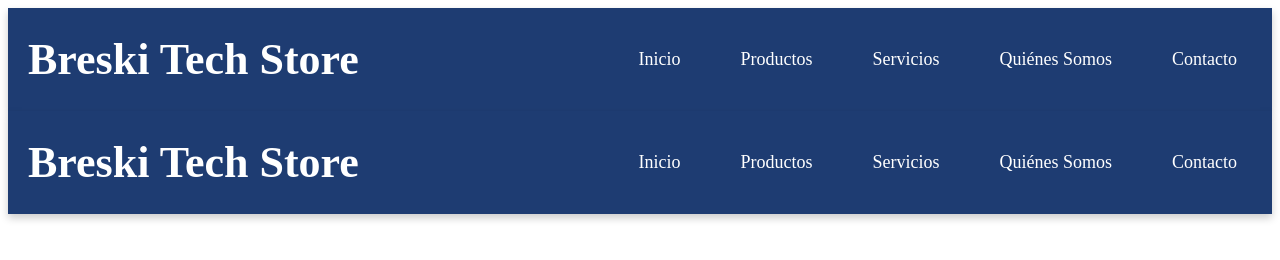
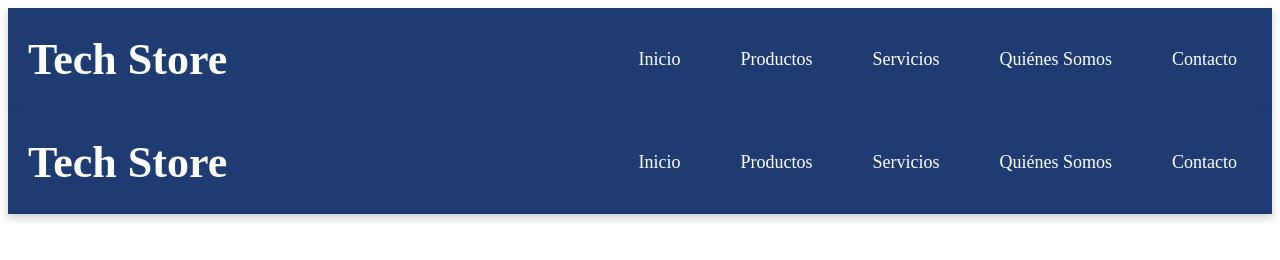
Before and after one commit to Aletema/TechStore, a plain HTML site: page header.html in a window 1280 px wide. Drawn offline with Linux system fonts and the light colour scheme; files whose address does not match are found by name.

Commit message:
Cambio titulo del header.

```diff
--- a/header.html
+++ b/header.html
@@ -12,7 +12,7 @@
 <body>
     <header>
         <a href="index.html">
-            <h1><i class="fas fa-store"></i> Breski Tech Store</h1>
+            <h1><i class="fas fa-store"></i>Tech Store</h1>
         </a>
         <div class="burger-menu" id="burger-menu">
             <i class="fas fa-bars"></i>
```
